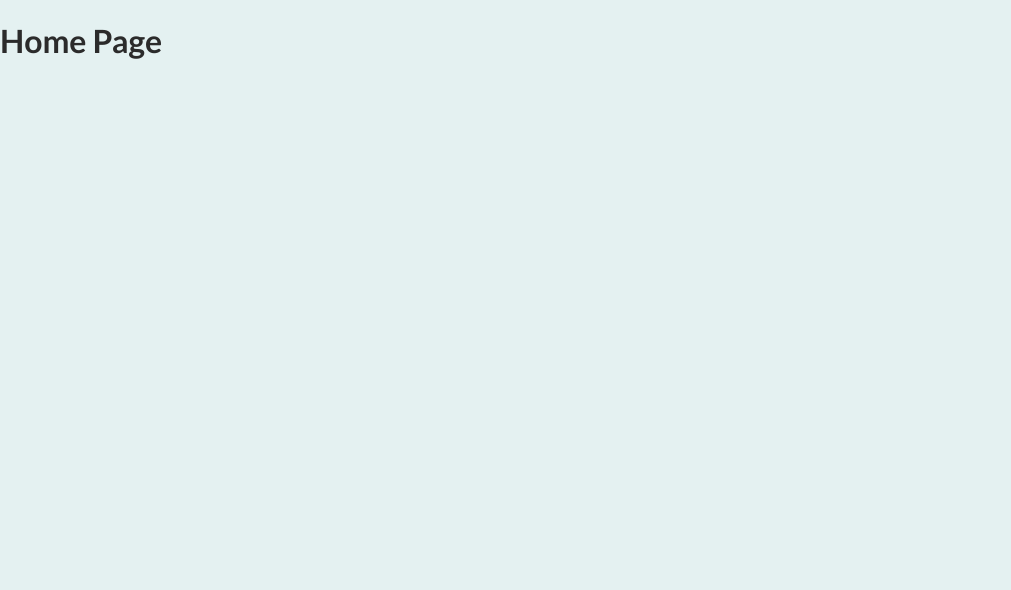
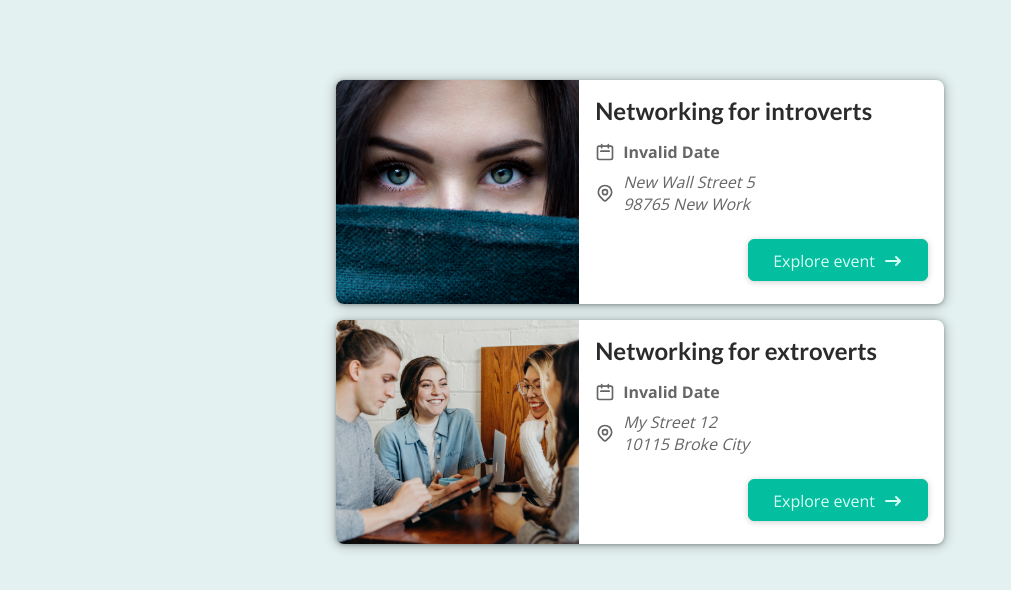
Before and after one commit to mauriciofullana/nextjs-app, a Next.js app: page / in a window 1280 px wide. Shown: the top 590 px of the page, without its empty margins (0-1011 px from the left). Built offline with nearby package versions, Linux system fonts and the light colour scheme.

Commit message:
Home page, EventList and EventItem components

```diff
--- /dev/null
+++ b/components/events/EventItem.js
@@ -0,0 +1,46 @@
+import Button from "../ui/Button";
+import classes from "./event-item.module.css";
+import DateIcon from "../icons/date-icon";
+import AddressIcon from "../icons/address-icon";
+import ArrowRightIcon from "../icons/arrow-right-icon";
+
+const EventItem = (props) => {
+  const { title, image, date, location, id } = props;
+
+  const humanReadableDate = new Date(date).toLocaleDateString("en-US", {
+    day: "numeric",
+    month: "long",
+    year: "numeric",
+  });
+  const formattedAddress = location.replace(", ", "\n");
+  const exploreLink = `/events/${id}`;
+
+  return (
+    <li className={classes.item}>
+      <img src={`/${image}`} alt={title} />
+      <div className={classes.content}>
+        <div className={classes.summary}>
+          <h2>{title}</h2>
+          <div className={classes.date}>
+            <DateIcon />
+            <time>{humanReadableDate}</time>
+          </div>
+          <div className={classes.address}>
+            <AddressIcon />
+            <address>{formattedAddress}</address>
+          </div>
+        </div>
+        <div className={classes.actions}>
+          <Button link={exploreLink}>
+            <span>Explore event</span>
+            <span className={classes.icon}>
+              <ArrowRightIcon />
+            </span>
+          </Button>
+        </div>
+      </div>
+    </li>
+  );
+};
+
+export default EventItem;
--- /dev/null
+++ b/components/events/EventList.js
@@ -0,0 +1,22 @@
+import EventItem from "./EventItem";
+import classes from "./event-list.module.css";
+
+const EventList = (props) => {
+  const { items } = props;
+  return (
+    <ul className={classes.list}>
+      {items.map((event) => (
+        <EventItem
+          key={event.id}
+          id={event.id}
+          title={event.title}
+          location={event.location}
+          date={event.location}
+          image={event.image}
+        />
+      ))}
+    </ul>
+  );
+};
+
+export default EventList;
--- /dev/null
+++ b/components/events/event-item.module.css
@@ -0,0 +1,103 @@
+.item {
+  box-shadow: 0 1px 4px rgba(0, 0, 0, 0.3), 0 1px 12px 2px rgba(0, 0, 0, 0.2);
+  border-radius: 8px;
+  overflow: hidden;
+  background-color: white;
+  margin: 1rem;
+  display: flex;
+  flex-direction: column;
+  gap: 1rem;
+}
+
+.item img {
+  width: 100%;
+  object-fit: cover;
+  height: 10rem;
+}
+
+.content {
+  width: 100%;
+  padding: 0 1rem;
+  text-align: center;
+}
+
+.content h2 {
+  margin: 0.5rem 0;
+}
+
+.date,
+.address {
+  display: flex;
+  gap: 0.5rem;
+  align-items: center;
+}
+
+.date svg,
+.address svg {
+  width: 1.25rem;
+  height: 1.25rem;
+  color: #666666;
+}
+
+.content time {
+  color: #666666;
+  font-weight: bold;
+}
+
+.content address {
+  margin: 0.5rem 0;
+  color: #666666;
+  white-space: pre;
+}
+
+.actions {
+  display: flex;
+  flex-direction: column;
+  padding: 1rem;
+}
+
+.actions a {
+  display: block;
+}
+
+.actions a span {
+  vertical-align: middle;
+}
+
+.icon {
+  margin-left: 0.5rem;
+  display: inline-flex;
+  justify-content: center;
+  align-items: center;
+}
+
+.icon svg {
+  width: 1.25rem;
+  height: 1.25rem;
+}
+
+@media (min-width: 768px) {
+  .item {
+    flex-direction: row;
+  }
+
+  .item img {
+    width: 40%;
+    height: 14rem;
+  }
+
+  .content {
+    width: 60%;
+    padding: 0;
+    text-align: left;
+  }
+
+  .content h2 {
+    margin: 1rem 0;
+  }
+
+  .actions {
+    flex-direction: row;
+    justify-content: flex-end;
+  }
+}
--- /dev/null
+++ b/components/events/event-list.module.css
@@ -0,0 +1,5 @@
+.list {
+  width: 90%;
+  max-width: 40rem;
+  margin: 5rem auto;
+}
--- /dev/null
+++ b/components/icons/address-icon.js
@@ -0,0 +1,25 @@
+function AddressIcon() {
+  return (
+    <svg
+      xmlns='http://www.w3.org/2000/svg'
+      fill='none'
+      viewBox='0 0 24 24'
+      stroke='currentColor'
+    >
+      <path
+        strokeLinecap='round'
+        strokeLinejoin='round'
+        strokeWidth={2}
+        d='M17.657 16.657L13.414 20.9a1.998 1.998 0 01-2.827 0l-4.244-4.243a8 8 0 1111.314 0z'
+      />
+      <path
+        strokeLinecap='round'
+        strokeLinejoin='round'
+        strokeWidth={2}
+        d='M15 11a3 3 0 11-6 0 3 3 0 016 0z'
+      />
+    </svg>
+  );
+}
+
+export default AddressIcon;
--- /dev/null
+++ b/components/icons/arrow-right-icon.js
@@ -0,0 +1,17 @@
+function ArrowRightIcon() {
+  return (
+    <svg
+      xmlns='http://www.w3.org/2000/svg'
+      viewBox='0 0 20 20'
+      fill='currentColor'
+    >
+      <path
+        fillRule='evenodd'
+        d='M12.293 5.293a1 1 0 011.414 0l4 4a1 1 0 010 1.414l-4 4a1 1 0 01-1.414-1.414L14.586 11H3a1 1 0 110-2h11.586l-2.293-2.293a1 1 0 010-1.414z'
+        clipRule='evenodd'
+      />
+    </svg>
+  );
+}
+
+export default ArrowRightIcon;
--- /dev/null
+++ b/components/icons/date-icon.js
@@ -0,0 +1,19 @@
+function DateIcon() {
+  return (
+    <svg
+      xmlns='http://www.w3.org/2000/svg'
+      fill='none'
+      viewBox='0 0 24 24'
+      stroke='currentColor'
+    >
+      <path
+        strokeLinecap='round'
+        strokeLinejoin='round'
+        strokeWidth={2}
+        d='M8 7V3m8 4V3m-9 8h10M5 21h14a2 2 0 002-2V7a2 2 0 00-2-2H5a2 2 0 00-2 2v12a2 2 0 002 2z'
+      />
+    </svg>
+  );
+}
+
+export default DateIcon;
--- /dev/null
+++ b/components/ui/Button.js
@@ -0,0 +1,12 @@
+import Link from "next/link";
+import classes from "./button.module.css";
+
+const Button = (props) => {
+  return (
+    <Link href={props.link}>
+      <a className={classes.btn}>{props.children}</a>
+    </Link>
+  );
+};
+
+export default Button;
--- /dev/null
+++ b/components/ui/button.module.css
@@ -0,0 +1,18 @@
+.btn {
+  text-decoration: none;
+  cursor: pointer;
+  font: inherit;
+  background-color: #03be9f;
+  border: 1px solid #03be9f;
+  border-radius: 6px;
+  color: #dafff7;
+  padding: 0.5rem 1.5rem;
+  text-align: center;
+  box-shadow: 0 1px 6px rgba(0, 0, 0, 0.2);
+}
+
+.btn:hover,
+.btn:active {
+  background-color: #02afa1;
+  border-color: #02afa1;
+}
--- a/pages/index.js
+++ b/pages/index.js
@@ -1,7 +1,11 @@
+import { getFeaturedEvents } from "../dummy-data";
+import EventList from "../components/events/EventList";
+
 const HomePage = () => {
+  const featuredEvents = getFeaturedEvents();
   return (
     <div>
-      <h1>Home Page</h1>
+      <EventList items={featuredEvents} />
     </div>
   );
 };
```
